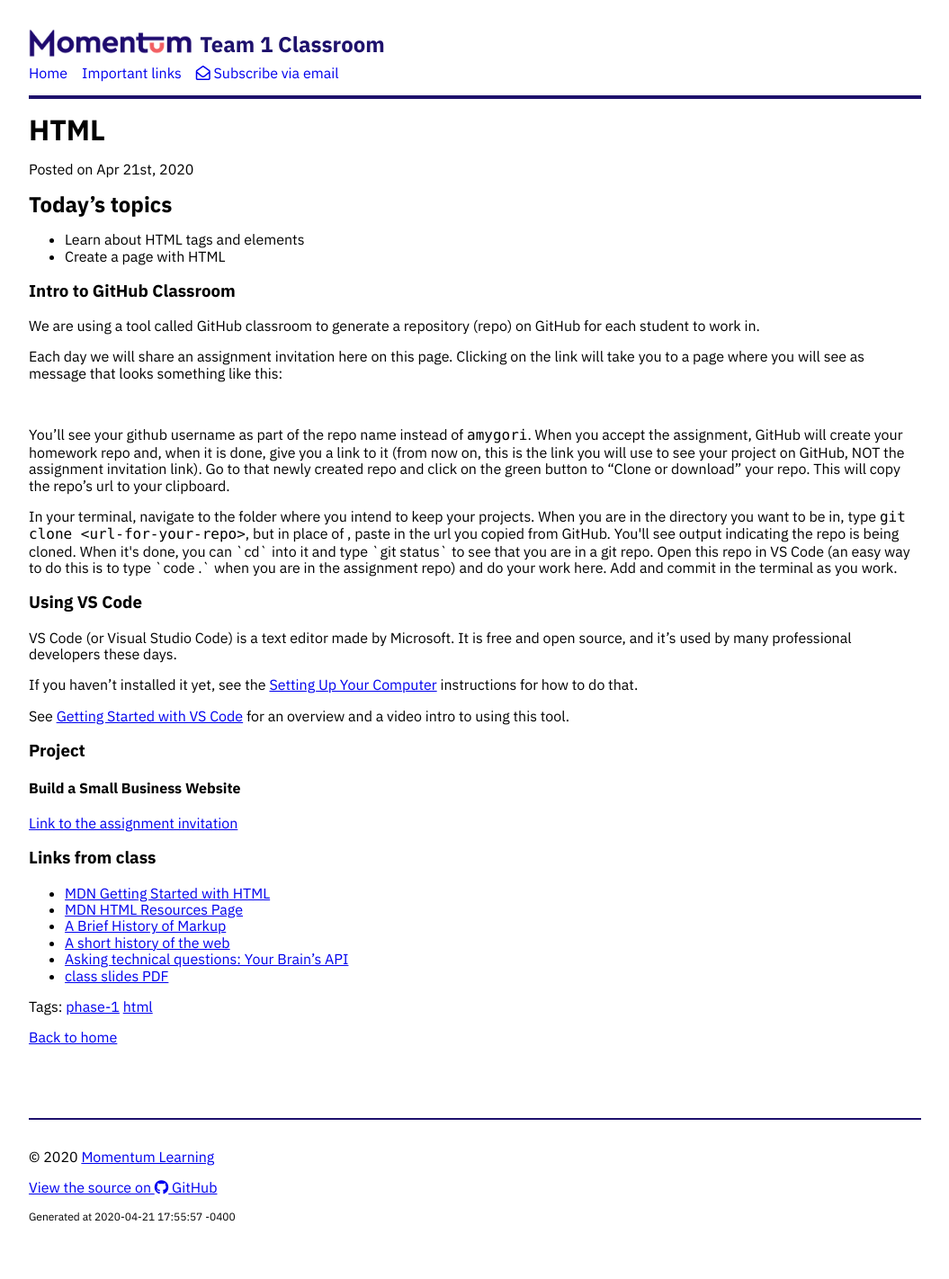
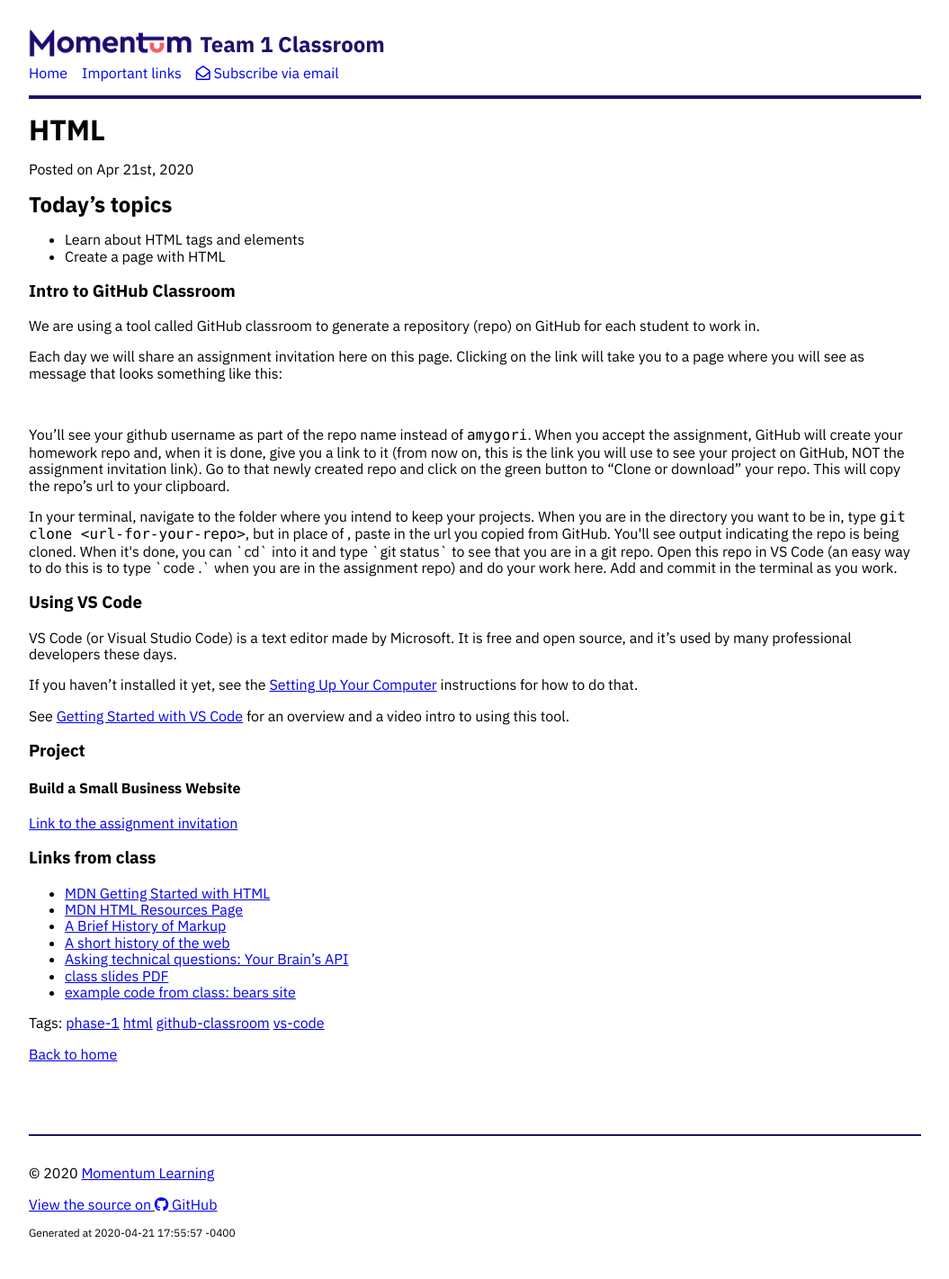
Before and after one commit to Momentum-Morehouse-2/Momentum-Morehouse-2.github.io, a Jekyll site: the page built from _posts/2020-04-21-html.md, in a window 1280 px wide. Shown: the whole page at 90% size, without its empty margins (112-1167 px from the left). Built offline with Jekyll 4.4.1, drawn with Linux system fonts in a browser that asks for light colours; nearby versions of some CDN libraries.

Commit message:
Add example code from class

```diff
--- a/_posts/2020-04-21-html.md
+++ b/_posts/2020-04-21-html.md
@@ -1,7 +1,7 @@
 ---
 layout: post
 title: HTML
-tags: phase-1 html
+tags: phase-1 html github-classroom vs-code
 ---
 
 ## Today's topics
@@ -43,3 +43,4 @@ See [Getting Started with VS Code](https://code.visualstudio.com/docs/introvideo
 - [A short history of the web](https://docs.google.com/document/d/17lCHxlyLCVi8glSnkfwlIbs4oCLHEQTAIWEBxXOI1ko/edit)
 - [Asking technical questions: Your Brain's API](https://www.youtube.com/watch?v=hY14Er6JX2s)
 - [class slides PDF](../slide-decks/html-slides.pdf)
+- [example code from class: bears site](https://github.com/momentum-team-1/examples/tree/master/bears-html)
```
